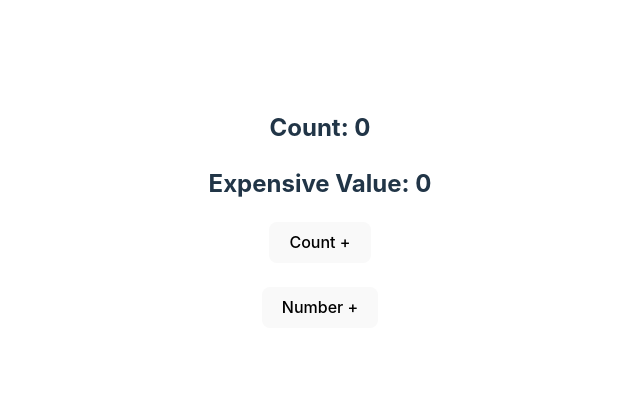
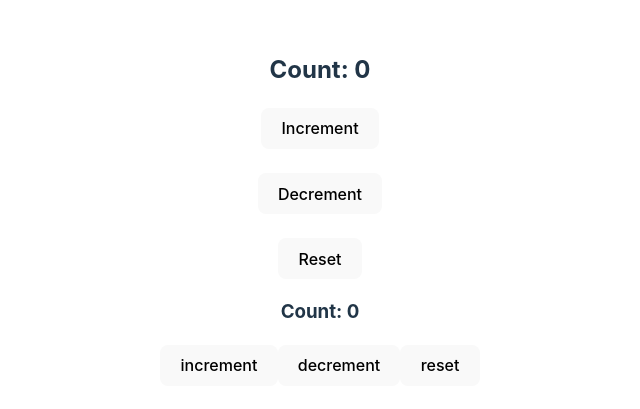
Before and after one commit to abdulmoiz99/reactTestBench, a React (Vite) app: page / in a window 1280 px wide. Shown: the part 191-600 px from the top of the page, without its empty margins (320-960 px from the left). Built offline with nearby package versions, Linux system fonts and the light colour scheme.

Commit message:
Implemented reducer

```diff
--- a/src/App.tsx
+++ b/src/App.tsx
@@ -1,21 +1,24 @@
-import { useState } from 'react'
-import './App.css'
-import { ExpensiveComponent } from './ExpensiveComponent'
+// App.tsx
+import { useReducer } from 'react';
+import './App.css';
+import { ReducerComponent } from './ReducerComponent';
+import { reducer, State } from './reducer';
 
 function App() {
-  const [number, setNumber] = useState(0);
-  const [count, setCount] = useState(0);
+  const initialState: State = { count: 0 };
+  const [state, dispatch] = useReducer(reducer, initialState);
 
   return (
     <>
-      <h2>Count: {count}</h2>
-      <ExpensiveComponent number={number} />
-      <button onClick={() => setCount(count + 1)}>Count +</button>
-      <br />
-      <br />
-      <button onClick={() => setNumber(number + 1)}>Number +</button>
+      <h2>Count: {state.count}</h2>
+      <button onClick={() => dispatch({ type: "increment" })}>Increment</button>
+      <br /><br />
+      <button onClick={() => dispatch({ type: "decrement" })}>Decrement</button>
+      <br /><br />
+      <button onClick={() => dispatch({ type: "reset" })}>Reset</button>
+      <ReducerComponent />
     </>
-  )
+  );
 }
 
-export default App
+export default App;
--- /dev/null
+++ b/src/ReducerComponent.tsx
@@ -0,0 +1,18 @@
+// ReducerComponent.tsx
+
+import { useReducer } from "react";
+import { countReducer, State } from "./countReducer";
+
+export const ReducerComponent = () => {
+    const initialState: State = { count: 0 }
+
+    const [state, dispatch] = useReducer(countReducer, initialState)
+    return (
+        <>
+            <h3>Count: {state.count}</h3>
+            <button onClick={() => dispatch({ type: "increment" })} >increment</button>
+            <button onClick={() => dispatch({ type: "decrement" })} >decrement</button>
+            <button onClick={() => dispatch({ type: "reset" })} >reset</button>
+        </>
+    );
+};
--- /dev/null
+++ b/src/countReducer.ts
@@ -0,0 +1,20 @@
+
+export interface State {
+    count: number
+}
+type Action = {
+    type: "increment" | "decrement" | "reset"
+}
+export const countReducer = (state: State, action: Action) => {
+    switch (action.type) {
+        case "increment":
+            return { count: state.count + 1 }
+        case "decrement":
+            return { count: state.count - 1 }
+        case "reset":
+            return { count: 0 }
+
+        default:
+            return state;
+    }
+}
--- /dev/null
+++ b/src/reducer.ts
@@ -0,0 +1,15 @@
+// reducer.ts
+export interface State {
+    count: number;
+  }
+
+  export type Action = { type: "increment" } | { type: "decrement" } | { type: "reset" };
+
+  export const reducer = (state: State, action: Action): State => {
+    switch (action.type) {
+      case "increment": return { count: state.count + 1 };
+      case "decrement": return { count: state.count - 1 };
+      case "reset": return { count: 0 };
+      default: return state;
+    }
+  };
```
